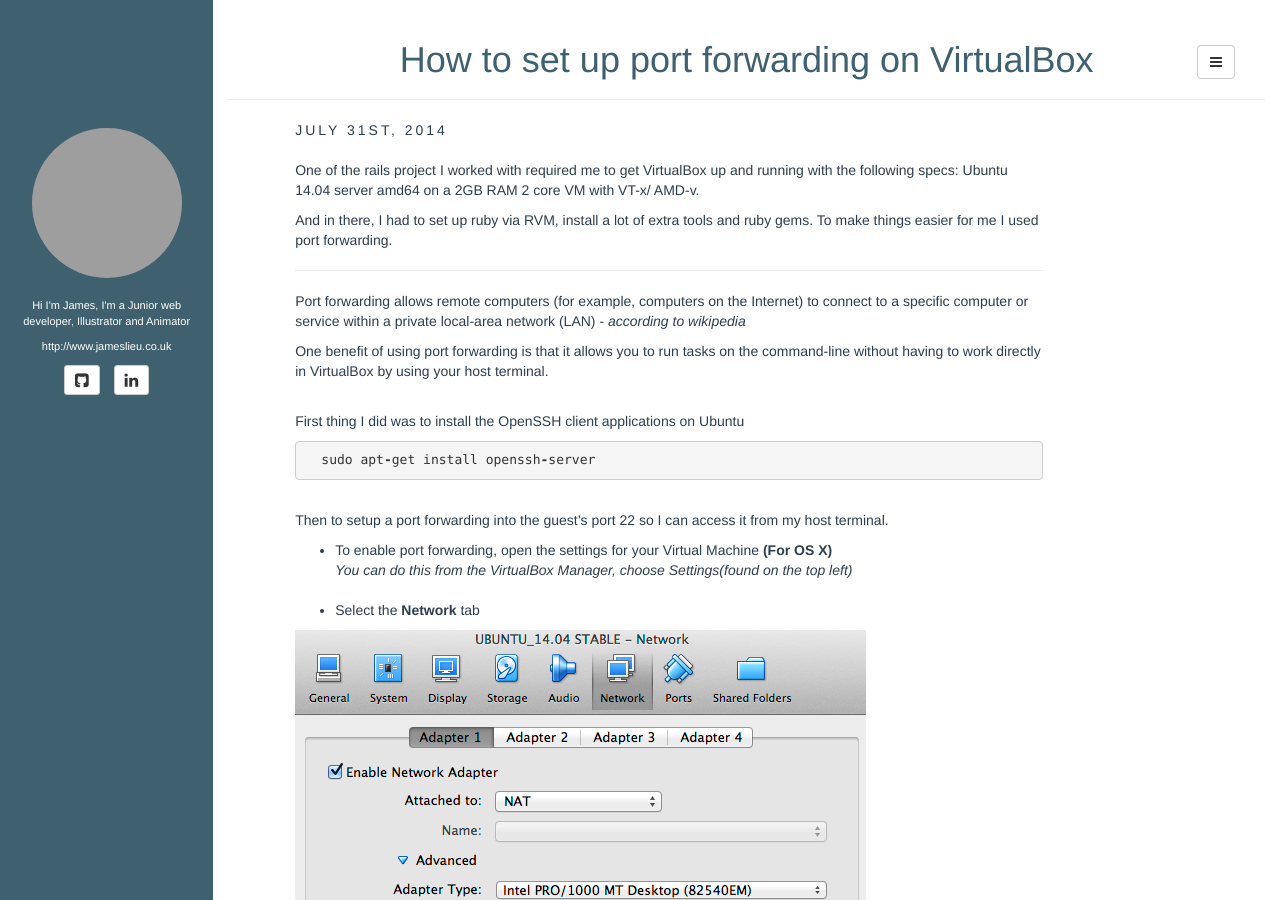
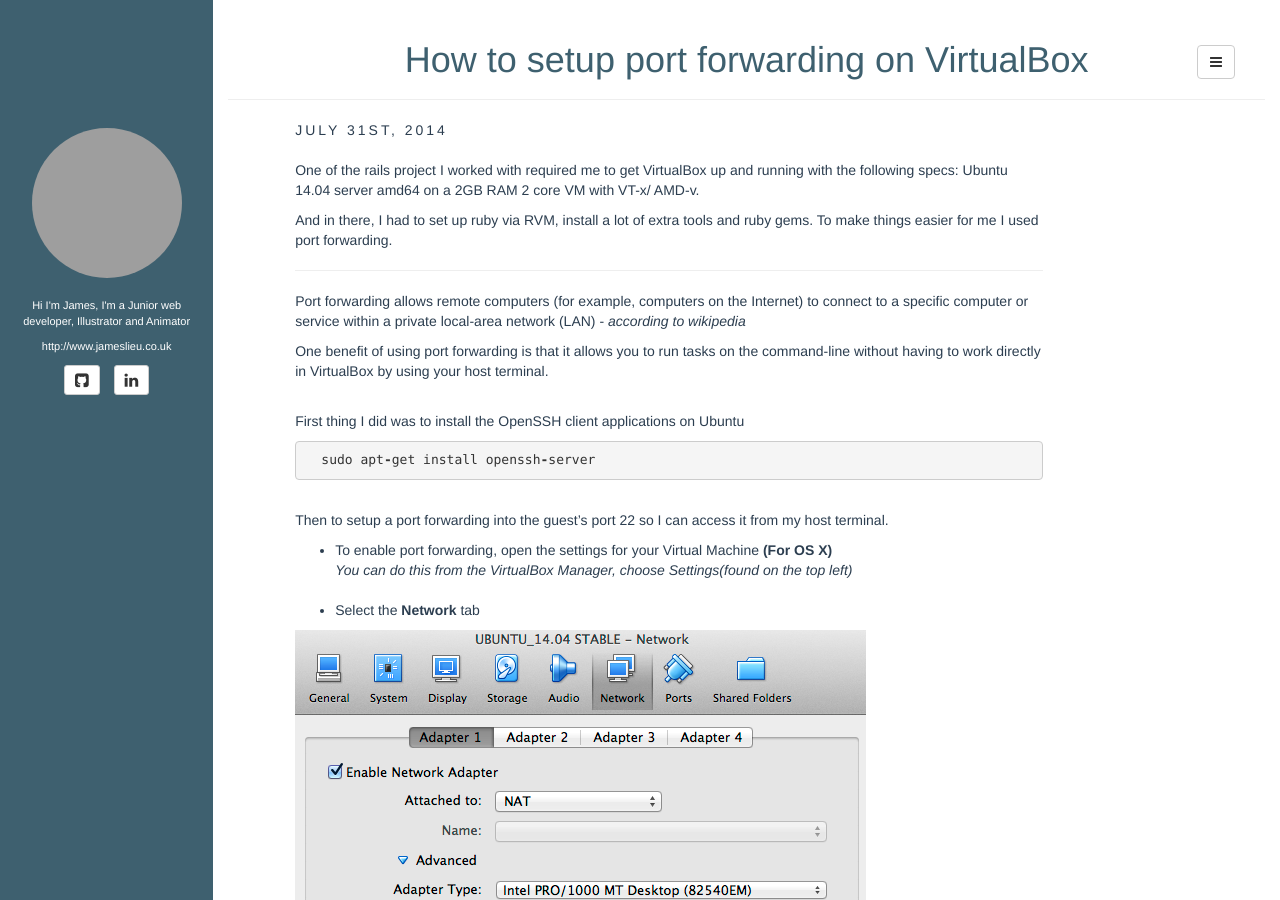
Before and after one commit to jameslieu/jameslieu.github.io, a Jekyll site: the page built from _posts/2014-07-31-port-forwarding.md, in a window 1280 px wide and 900 px high. Built offline with Jekyll 4.4.1, drawn with Linux system fonts in a browser that asks for light colours; comment, search, counter and statistics services are not loaded; grey boxes are pictures that could not be loaded.

Commit message:
fixed typo

```diff
--- a/_posts/2014-07-31-port-forwarding.md
+++ b/_posts/2014-07-31-port-forwarding.md
@@ -1,6 +1,6 @@
 ---
 layout: post
-title:  "How to set up port forwarding on VirtualBox"
+title:  "How to setup port forwarding on VirtualBox"
 date:   2014-07-31 10:43:30
 categories: virtual-box ubuntu
 comments: true
```
